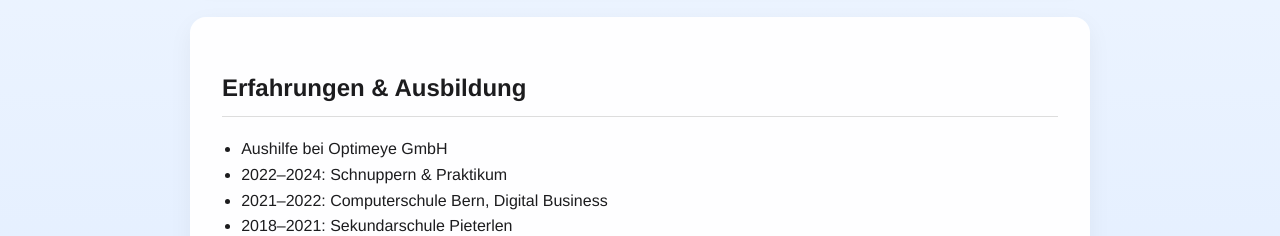
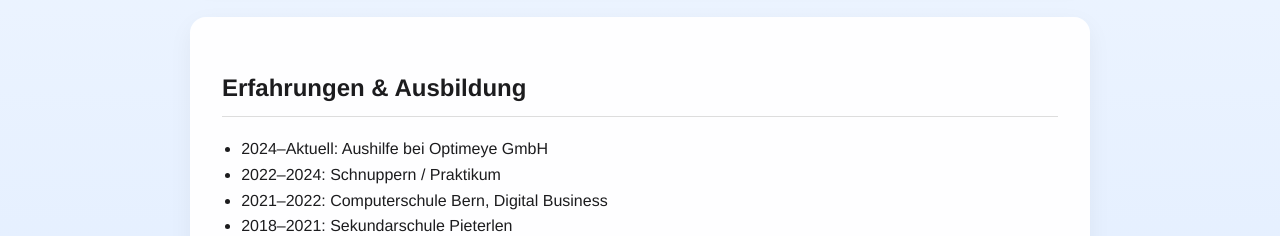
Before and after one commit to Rodney4PF/Rodney-Informatiker-Applikationsentwickler-EFZ, a plain HTML site: page index.html in a window 1280 px wide. Shown: the part 880-1116 px from the top of the page. Drawn offline with Linux system fonts and the light colour scheme; a web font is replaced by a local one.

Commit message:
Update index.html

```diff
--- a/index.html
+++ b/index.html
@@ -90,8 +90,8 @@
     <section>
       <h2>Erfahrungen & Ausbildung</h2>
       <ul>
-        <li>Aushilfe bei Optimeye GmbH</li>
-        <li>2022–2024: Schnuppern & Praktikum</li>
+        <li>2024–Aktuell: Aushilfe bei Optimeye GmbH</li>
+        <li>2022–2024: Schnuppern / Praktikum</li>
         <li>2021–2022: Computerschule Bern, Digital Business</li>
         <li>2018–2021: Sekundarschule Pieterlen</li>
         <li>2012–2018: Primarschule Pieterlen</li>
```
